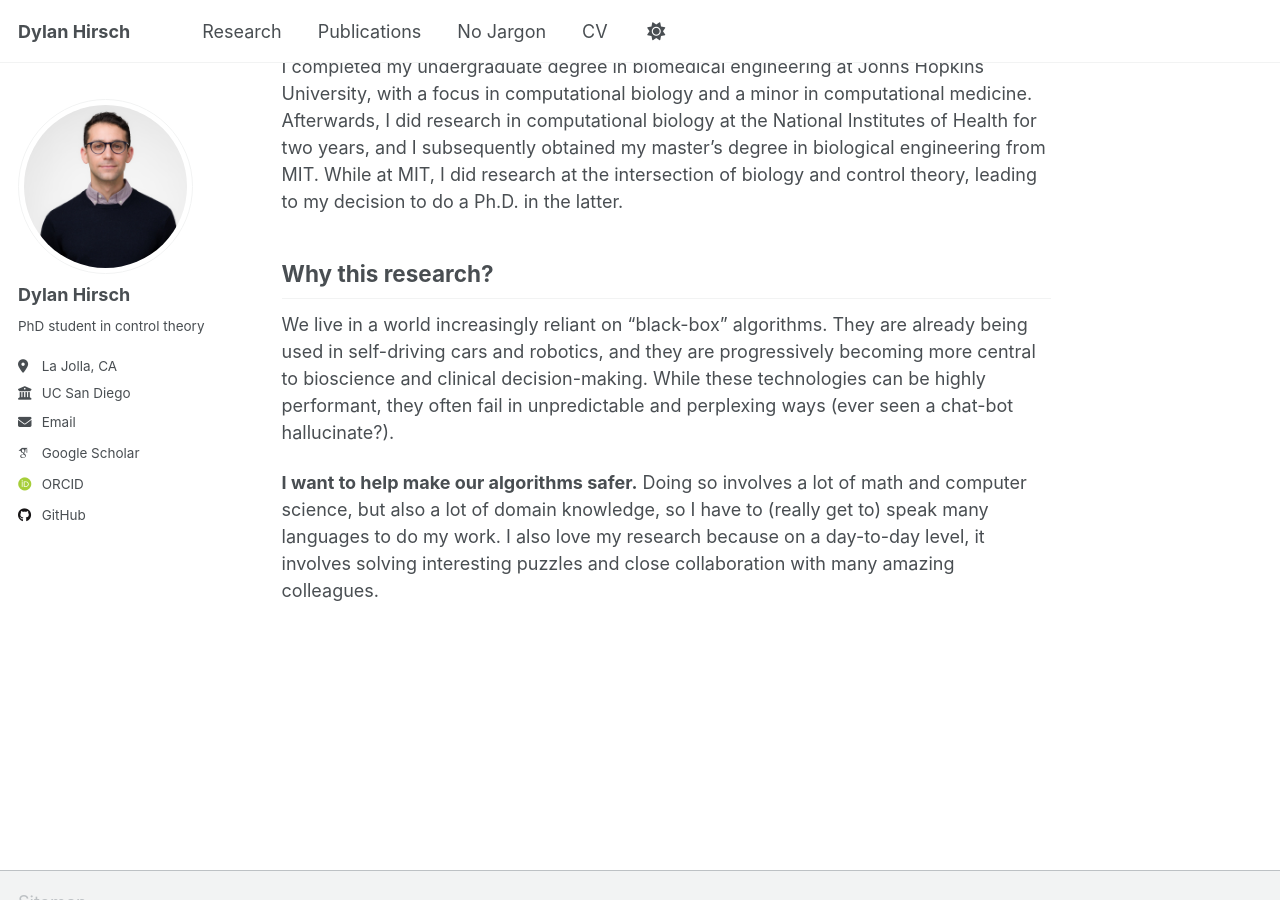
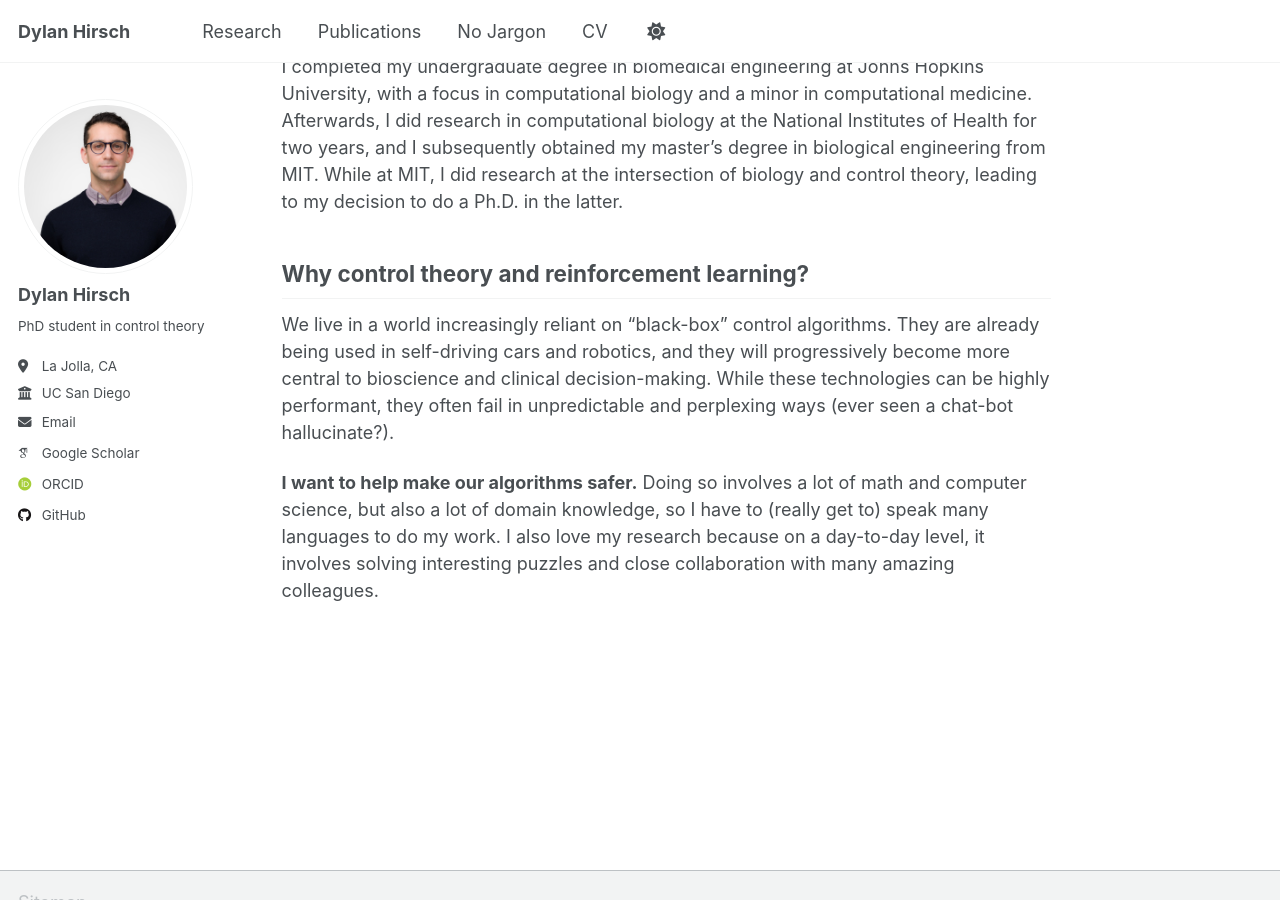
Before and after one commit to dylan-hirsch/dylan-hirsch.github.io, a Jekyll site: the page built from _pages/about.md, in a window 1280 px wide and 900 px high, scrolled down 477 px. Built offline with Jekyll 4.4.1, drawn with Linux system fonts in a browser that asks for light colours; some web fonts are replaced; a script that is not in the unit is left out.

Commit message:
Update about.md

```diff
--- a/_pages/about.md
+++ b/_pages/about.md
@@ -19,9 +19,9 @@ I completed my undergraduate degree in biomedical engineering at Johns Hopkins U
 Afterwards, I did research in computational biology at the National Institutes of Health for two years, and I subsequently obtained my master's degree in biological engineering from MIT.
 While at MIT, I did research at the intersection of biology and control theory, leading to my decision to do a Ph.D. in the latter.
 
-## Why this research?
-We live in a world increasingly reliant on "black-box" algorithms.
-They are already being used in self-driving cars and robotics, and they are progressively becoming more central to bioscience and clinical decision-making.
+## Why control theory and reinforcement learning?
+We live in a world increasingly reliant on "black-box" control algorithms.
+They are already being used in self-driving cars and robotics, and they will progressively become more central to bioscience and clinical decision-making.
 While these technologies can be highly performant, they often fail in unpredictable and perplexing ways (ever seen a chat-bot hallucinate?).
 
 **I want to help make our algorithms safer.**
```
